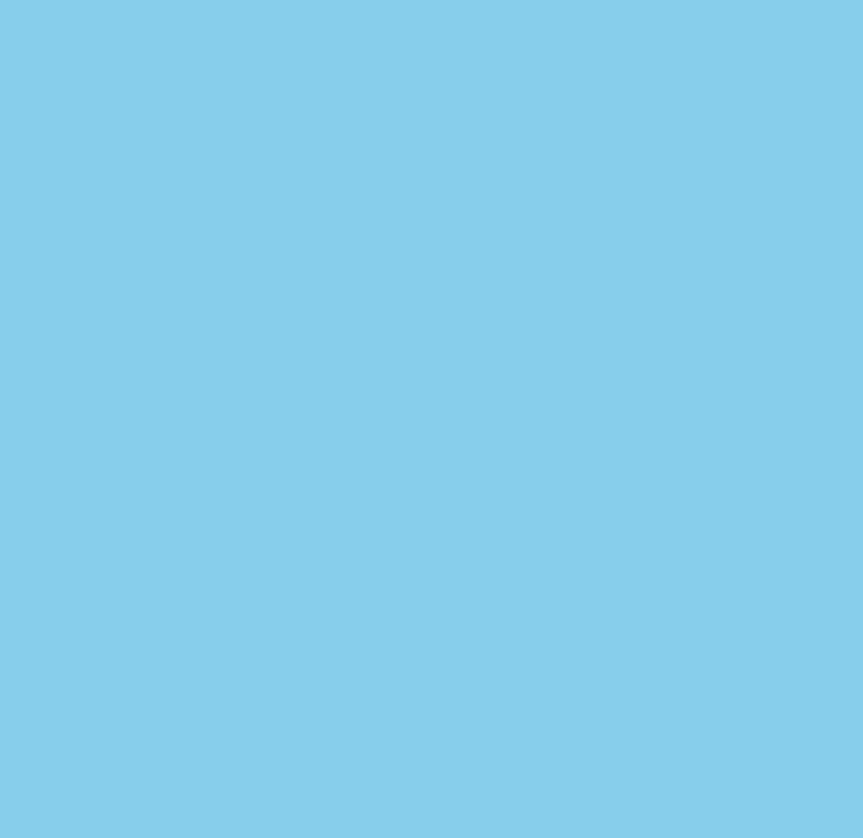
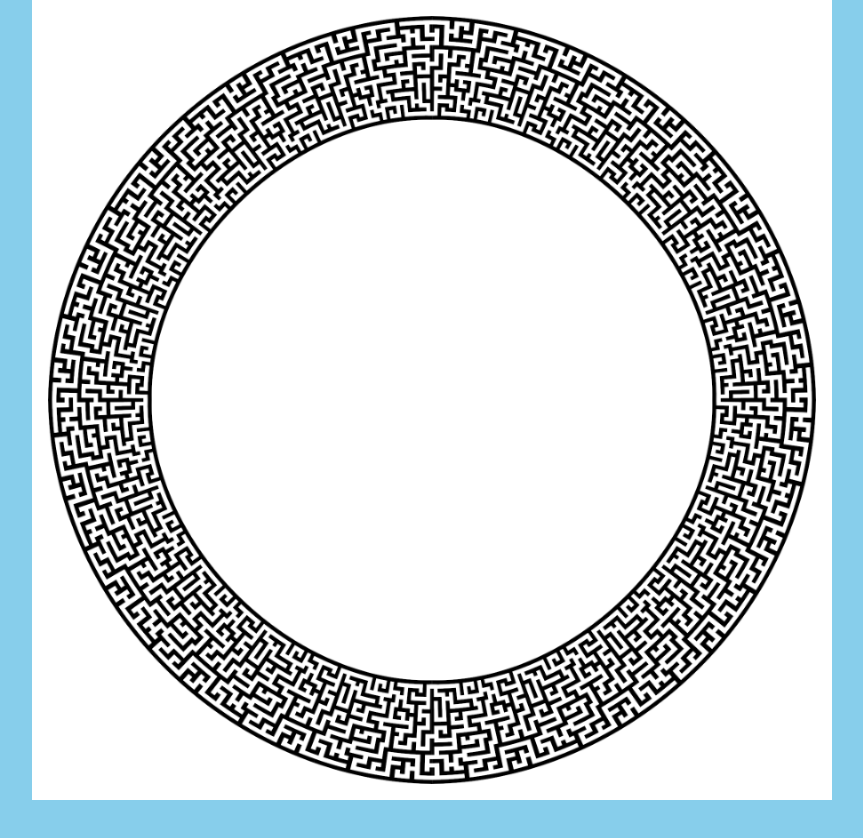
Before and after one commit to devland/waveFiller, a website: page demo/index.html in a window 1280 px wide. Shown: the whole page, without its empty margins (208-1071 px from the left). Before the commit the page ends 800 px from the top, so only its background shows below. Drawn offline with Linux system fonts and the light colour scheme.

Commit message:
update canvas retrieval

```diff
--- a/demo/index.html
+++ b/demo/index.html
@@ -4,7 +4,9 @@
     <link rel="stylesheet" type="text/css" href="default.css">
     <script type="text/javascript" src="../index.js"></script>
     <script type="text/javascript">
-      const bucket = new waveFiller({
+      let bucket;
+      window.addEventListener("load", () => {
+        bucket = new waveFiller({
           canvas: document.getElementById('canvas'),
           imageSrc: 'maze.png',
           threshold: 60, // maximum deviance in color channel value allowed for a pixel to be considered blank
@@ -23,7 +25,6 @@
           libraryPath: '../', // path to library directory relative to current context
           silent: false // set to true to disable console logs
         });
-      window.addEventListener("load", () => {
         bucket.initialize()
           .then((result) => {
             // init done; set click event listener
```
Lines whose indentation alone changed are shown as unchanged.
